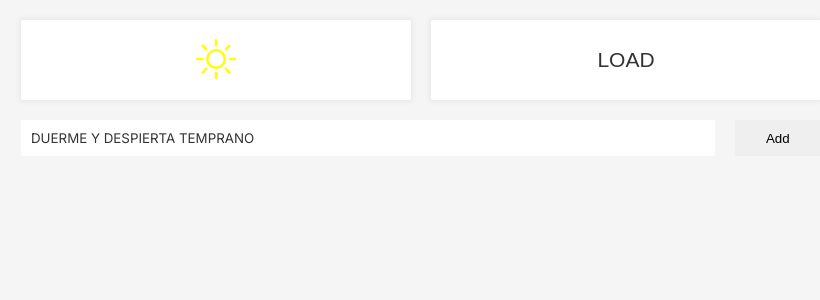
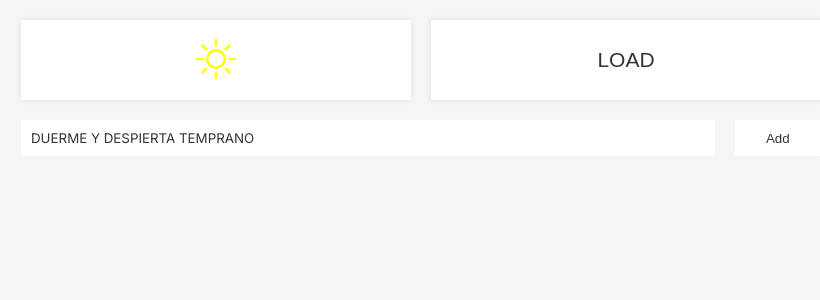
Before and after one commit to wdavidcalsin/todo-list-redux, a React (Create React App) app: page / in a window 1280 px wide. Shown: the top 300 px of the page, without its empty margins (219-1039 px from the left). Built offline with nearby package versions, Linux system fonts and the light colour scheme; a web font is replaced by a local one.

Commit message:
feat: 🎸 react-final-form- was added (#2)
Co-authored-by: WDavid Calsin <wdavidcalsin968@gmail.con>

```diff
--- a/package.json
+++ b/package.json
@@ -11,8 +11,10 @@
     "@types/react": "^17.0.0",
     "@types/react-dom": "^17.0.0",
     "bootstrap-container": "^1.0.0",
+    "final-form": "^4.20.1",
     "react": "^17.0.1",
     "react-dom": "^17.0.1",
+    "react-final-form": "^6.5.2",
     "react-icons": "^4.2.0",
     "react-scripts": "4.0.3",
     "styled-components": "^5.2.1",
--- a/public/index.html
+++ b/public/index.html
@@ -2,14 +2,16 @@
 <html lang="en">
   <head>
     <meta charset="utf-8" />
-    <link rel="icon" href="%PUBLIC_URL%/favicon.ico" />
+    <!-- <link rel="icon" href="%PUBLIC_URL%/favicon.ico" /> -->
+    <link rel="icon" href="%PUBLIC_URL%/todo-list.png" />
+
     <meta name="viewport" content="width=device-width, initial-scale=1" />
     <meta name="theme-color" content="#000000" />
     <meta
       name="description"
       content="Web site created using create-react-app"
     />
-    <link rel="apple-touch-icon" href="%PUBLIC_URL%/logo192.png" />
+    <link rel="apple-touch-icon" href="%PUBLIC_URL%/todo-list.png" />
     <!--
       manifest.json provides metadata used when your web app is installed on a
       user's mobile device or desktop. See https://developers.google.com/web/fundamentals/web-app-manifest/
@@ -24,7 +26,7 @@
       work correctly both with client-side routing and a non-root public URL.
       Learn how to configure a non-root public URL by running `npm run build`.
     -->
-    <title>React App</title>
+    <title>Todo List</title>
   </head>
   <body>
     <noscript>You need to enable JavaScript to run this app.</noscript>
--- a/src/App.tsx
+++ b/src/App.tsx
@@ -8,7 +8,7 @@ import light from './style/themes/light';
 import GlobalStyle from './style/global';
 
 import Header from './components/header/header';
-import Form from './components/form/form';
+import FormComponent from './components/form/form';
 
 function App() {
   const [theme, setTheme] = usePeristedState<DefaultTheme>('theme', light);
@@ -22,7 +22,7 @@ function App() {
       <GlobalStyle />
       <div className="container-small">
         <Header toggleTheme={toggleTheme} />
-        <Form />
+        <FormComponent />
       </div>
     </ThemeProvider>
   );
--- a/src/components/form/form.tsx
+++ b/src/components/form/form.tsx
@@ -1,14 +1,15 @@
 import * as React from 'react';
+import { Form } from 'react-final-form';
 
-import { FormStyle, Input, Button } from './styles';
+import { FormStyle, Button, FieldStyle } from './styles';
 
-const Form = () => {
+const FormComponent = () => {
   return (
-    <FormStyle action="">
-      <Input type="text" placeholder="Duerme y despierta temprano" />
+    <FormStyle>
+      <FieldStyle type="text" placeholder="Duerme y despierta temprano" />
       <Button type="submit">Add </Button>
     </FormStyle>
   );
 };
 
-export default Form;
+export default FormComponent;
--- a/src/components/form/styles.ts
+++ b/src/components/form/styles.ts
@@ -1,22 +1,25 @@
 import styled from 'styled-components';
+
+import { Field, Form, FormProps, FormRenderProps } from 'react-final-form';
+import { FormEvent } from 'react';
 
 export const FormStyle = styled.form`
   display: flex;
   padding: 20px 0;
 `;
 
-export const Input = styled.input`
+export const FieldStyle = styled.input`
   width: 100%;
   margin-right: 10px;
   padding: 10px 10px;
   border: none;
   outline: none;
   border-radius: 2px;
+  border-radius: 2px;
   color: ${(props) => props.theme.colors.text};
   background: ${(props) => props.theme.colors.third};
   text-transform: uppercase;
-  /* font-family: 'Inter', sans-serif; */
-  /* font-family: 'Akaya Telivigala', cursive; */
+
   font-family: 'Inter', sans-serif;
 
   &::placeholder {
@@ -31,7 +34,32 @@ export const Input = styled.input`
 export const Button = styled.button`
   width: 100px;
   margin-left: 10px;
+  background-color: ${(props) => props.theme.colors.third};
   border: none;
   outline: none;
   cursor: pointer;
+  position: relative;
+  overflow: hidden;
+  border-radius: 2px;
+  color: ${(props) => props.theme.colors.text};
+  border: 1px dashed ${(props) => props.theme.colors.inversColor};
+  z-index: 1;
+
+  &:before {
+    transition: all 5s;
+    content: '';
+    position: absolute;
+    bottom: 0;
+    left: 0;
+    width: 0%;
+    height: 100%;
+    background-color: rgba(0, 0, 0, 0.1);
+    transition: all 0.3s;
+    z-index: -1;
+  }
+  &:hover {
+    &:before {
+      width: 100%;
+    }
+  }
 `;
--- a/src/style/styles.d.ts
+++ b/src/style/styles.d.ts
@@ -8,6 +8,7 @@ declare module 'styled-components' {
       primary: string;
       secundary: string;
       third: string;
+      inversColor: string;
       iconsColor: string;
 
       background: string;
--- a/src/style/themes/dark.ts
+++ b/src/style/themes/dark.ts
@@ -5,6 +5,7 @@ export default {
     primary: '#324f72',
     secundary: '#37567d',
     third: '#3c5e88',
+    inversColor: '#fff',
     iconsColor: 'blue',
 
     background: '#324f72',
--- a/src/style/themes/light.ts
+++ b/src/style/themes/light.ts
@@ -5,6 +5,7 @@ export default {
     primary: '#ffffff',
     secundary: '#ffffff',
     third: '#ffffff',
+    inversColor: 'none',
     iconsColor: 'yellow',
 
     background: '#f5f5f5',
```
Also changed, not shown: public/todo-list.png (added), 1 other file (tests, documents, lock files or other folders).
